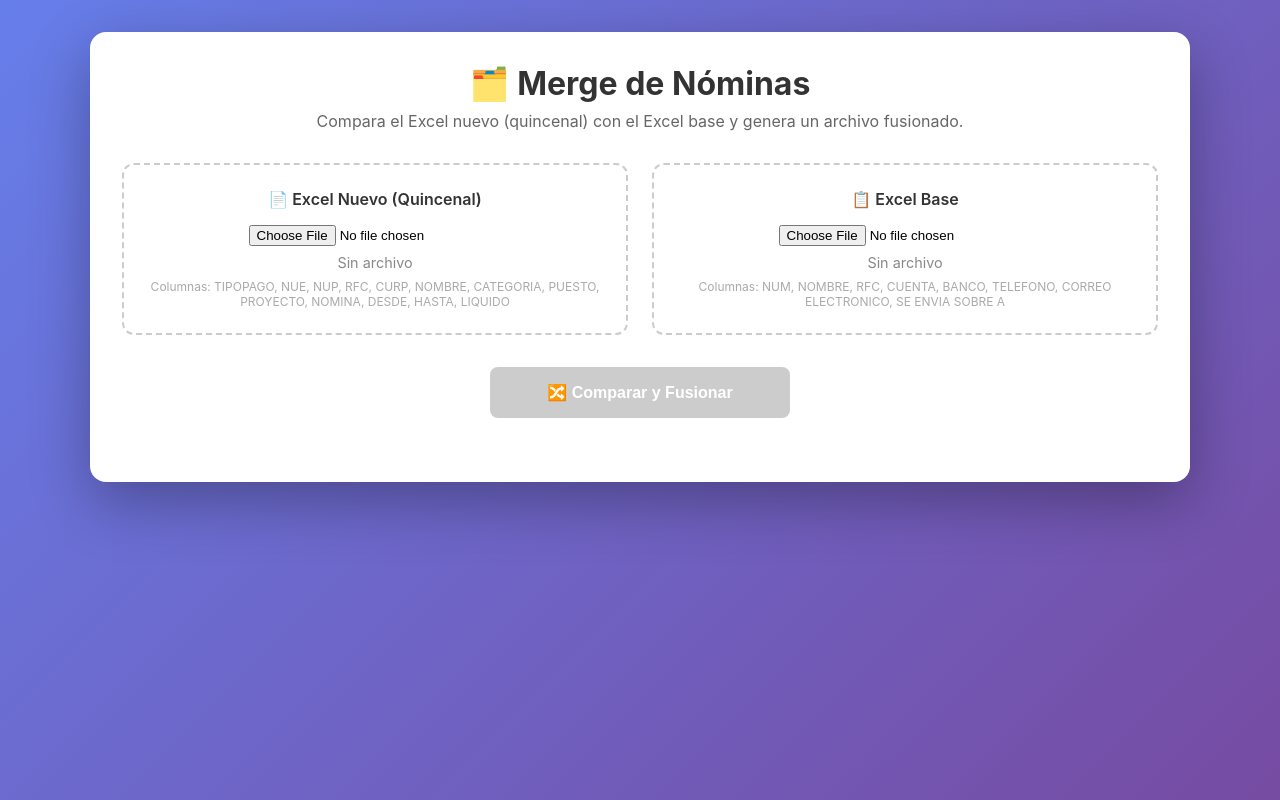
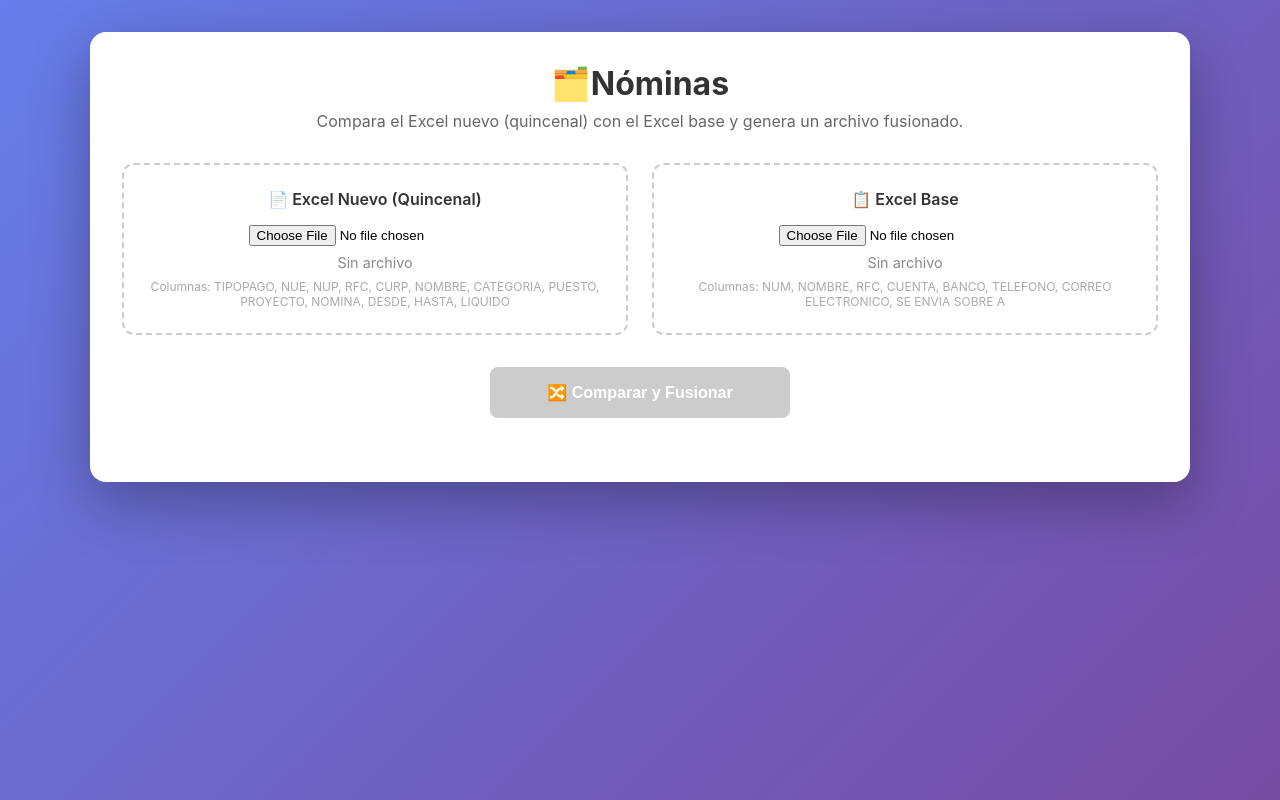
Before and after one commit to Bielma/nominas_merger, a plain HTML site: page index.html in a window 1280 px wide. Drawn offline with Linux system fonts and the light colour scheme.

Commit message:
Fix header title in index.html for consistency

```diff
--- a/index.html
+++ b/index.html
@@ -8,7 +8,7 @@
 </head>
 <body>
   <div class="container">
-    <h1>🗂️ Merge de Nóminas</h1>
+    <h1>🗂️Nóminas</h1>
     <p class="subtitle">Compara el Excel nuevo (quincenal) con el Excel base y genera un archivo fusionado.</p>
 
     <div class="upload-section">
```
